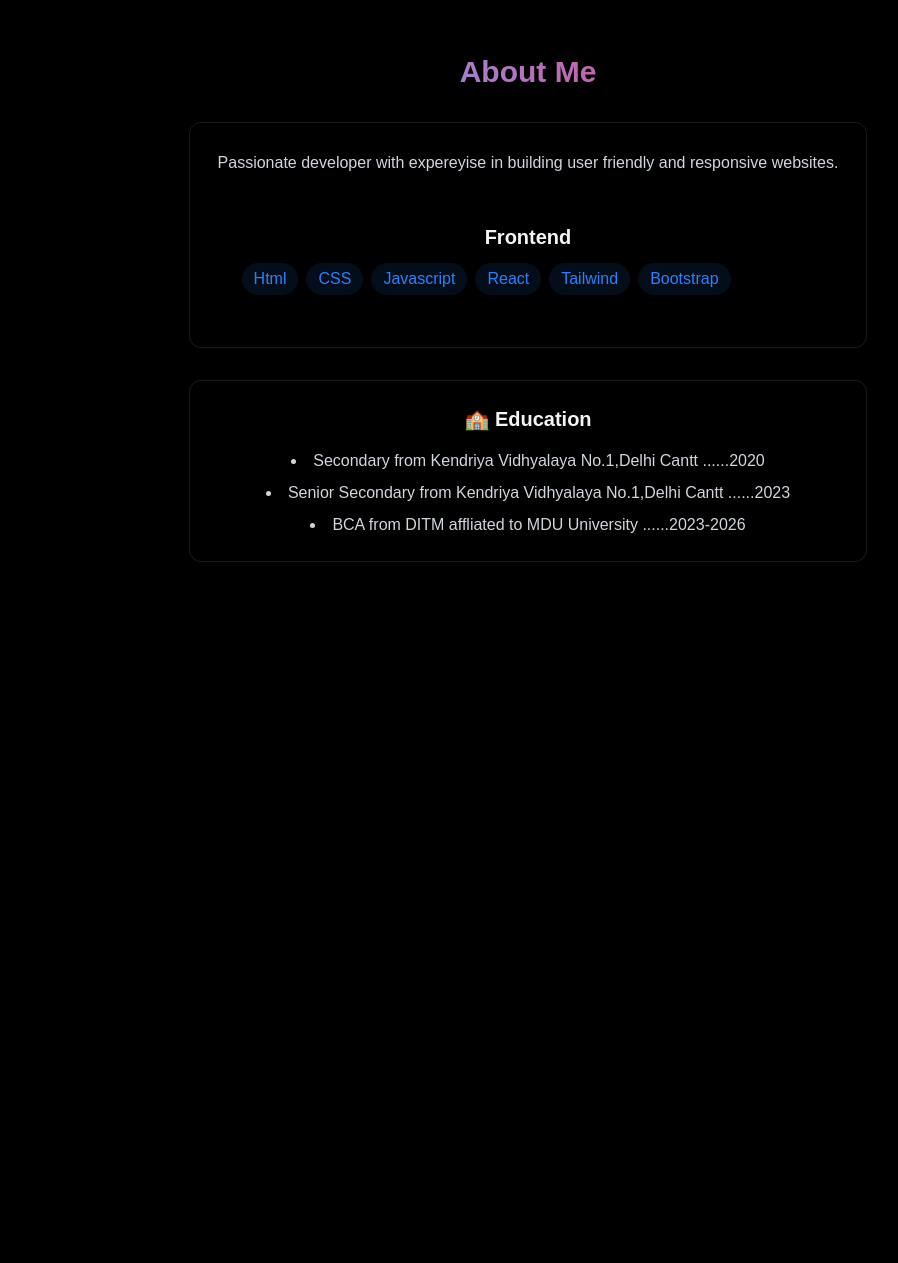
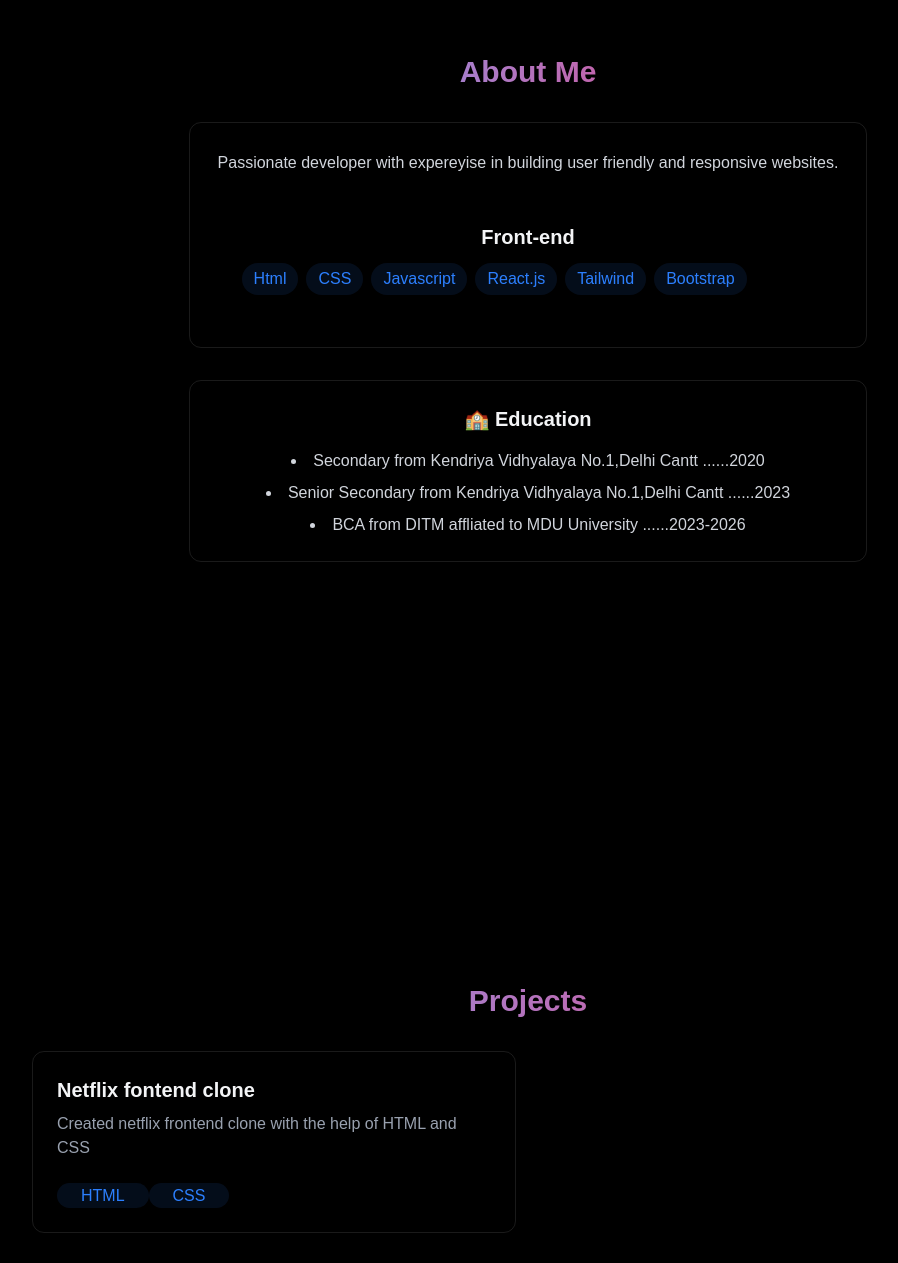
Before and after one commit to sonalijoshi26/Portfolio, a React (Vite) app: page / in a window 1280 px wide. Shown: the part 892-2155 px from the top of the page, without its empty margins (112-1010 px from the left). Before the commit the page ends 1600 px from the top, so only its background shows below. Built offline with nearby package versions, Linux system fonts and the light colour scheme.

Commit message:
new changes

```diff
--- a/src/App.jsx
+++ b/src/App.jsx
@@ -5,6 +5,7 @@
 import { MobileMenu } from './components/sections/MobileMenu';
 import { Home } from './components/sections/Home';
 import { About } from './components/sections/About';
+import { Projects } from './components/sections/Project';
 function Portfolio(){
   const [isLoaded,setIsLoaded]=useState(false);
   const[menuOpen,setMenuOpen]=useState(false);
@@ -16,6 +17,7 @@
       <MobileMenu menuOpen={menuOpen} setMenuOpen={setMenuOpen} />
       <Home/>
       <About/>
+      <Projects/>
     </div>
     </>
   )
--- a/src/components/sections/About.jsx
+++ b/src/components/sections/About.jsx
@@ -1,6 +1,6 @@
 export const About=()=>{
-    const frontendSkills=["Html","CSS","Javascript","React","Tailwind","Bootstrap"]
-    return <section className="min-h-screen flex items-center justify-center py-20">
+    const frontendSkills=["Html","CSS","Javascript","React.js","Tailwind","Bootstrap"]
+    return <section id="About" className="min-h-screen flex items-center justify-center py-20">
      <div className="max-w-3xl mx-auto px-4">
         <h2 className="text-3xl font-bold mb-8 bg-gradient-to-r from-blue-400 to-pink-600 bg-clip-text text-transparent text-center ">
             About Me
@@ -10,11 +10,11 @@
                    Passionate developer with expereyise in building user friendly and responsive websites.
             </p>
                 <div className="rounded-xl p-6 hover:-translate-y-0.5 transition-all">
-                    <h3 className="text-center font-bold text-xl mb-3">Frontend</h3>
+                    <h3 className="text-center font-bold text-xl mb-3">Front-end</h3>
                     <div className="flex flex-wrap gap-2">
                        {frontendSkills.map((tech,key)=>(
                         <span key={key} className="bg-blue-500/10 text-blue-500 py-1 px-3 rounded-full  hover:bg-blue-500/20
-                                        hover:shadow-[0_2px_8px_rgba(59,130,2246,0.2)] transition">
+                                        hover:shadow-[0_2px_8px_rgba(59,130,246,0.1)] transition">
                                             {tech}
                                         </span>
                        ))}
--- a/src/components/sections/Home.jsx
+++ b/src/components/sections/Home.jsx
@@ -1,6 +1,6 @@
 export const Home=()=>{
     return(
-        <section id="home" className="min-h-screen flex items-center justify-center relative">
+        <section id="Home" className="min-h-screen flex items-center justify-center relative">
             <div className="text-center z-10 px-4">
                <h1 className="text-5xl md:text-7xl font-bold mb-6 bg-gradient-to-r from-blue-400 to-pink-600 bg-clip-text text-transparent leading-right">
                    Hello! I am Sonali Joshi
--- a/src/components/sections/Project.jsx
+++ b/src/components/sections/Project.jsx
@@ -0,0 +1,22 @@
+export const Projects=()=>{
+    return( <section id="Projects" className="min-h-screen flex items-center justify-center py-20" >
+                 <div className=" max-w-5xl mx-auto px-4 ">
+                     <h2 className="text-3xl font-bold mb-8 bg-gradient-to-r from-blue-400 to-pink-600 bg-clip-text text-transparent text-center ">
+                        Projects
+                     </h2>
+                     <div className="grid grid-col-1 md:grid-cols-2 gap-6">
+                             <div className="p-6 rounded-xl border border-white/10 hover:-translate-y-1 hover:border-blue-50/30  hover:shadow-[0_2px_8px_rgba(59,130,246,0.2)] transition-all">
+                                <h3 className="text-xl font-bold mb-2">Netflix fontend clone</h3>
+                                <p className="text-gray-400 mb-4">Created netflix frontend clone with the help of HTML and CSS</p>
+                                <div className="pt-2 ">{["HTML","CSS"].map((tech,key)=>(
+                                    <span key={key} className="bg-blue-500/10 text-blue-500 py-1 px-6 rounded-full  hover:bg-blue-500/20
+                                        hover:shadow-[0_2px_8px_rgba(59,130,2246,0.2)] transition ">
+                                            {tech}
+                                        </span>
+                               ))}</div>
+                             </div>
+                     </div>
+                 </div>
+             </section>
+    )
+}
```
